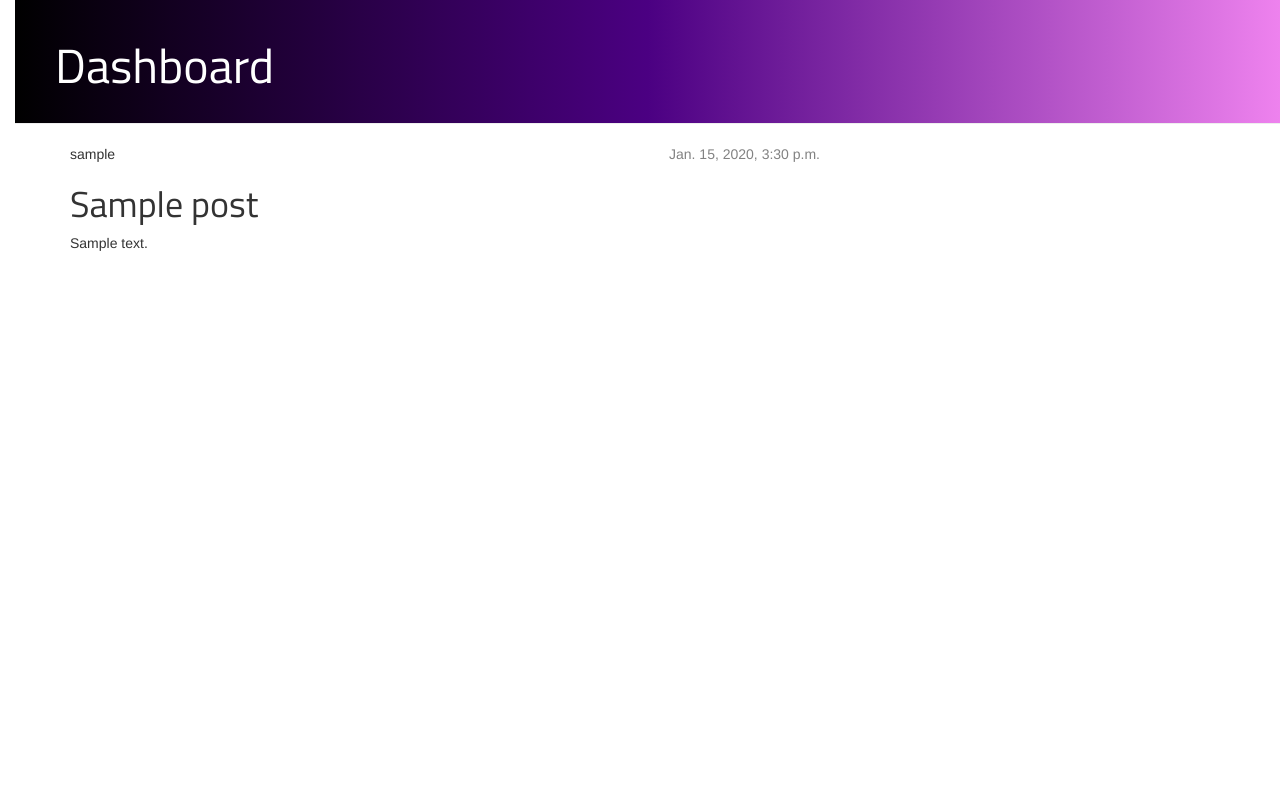
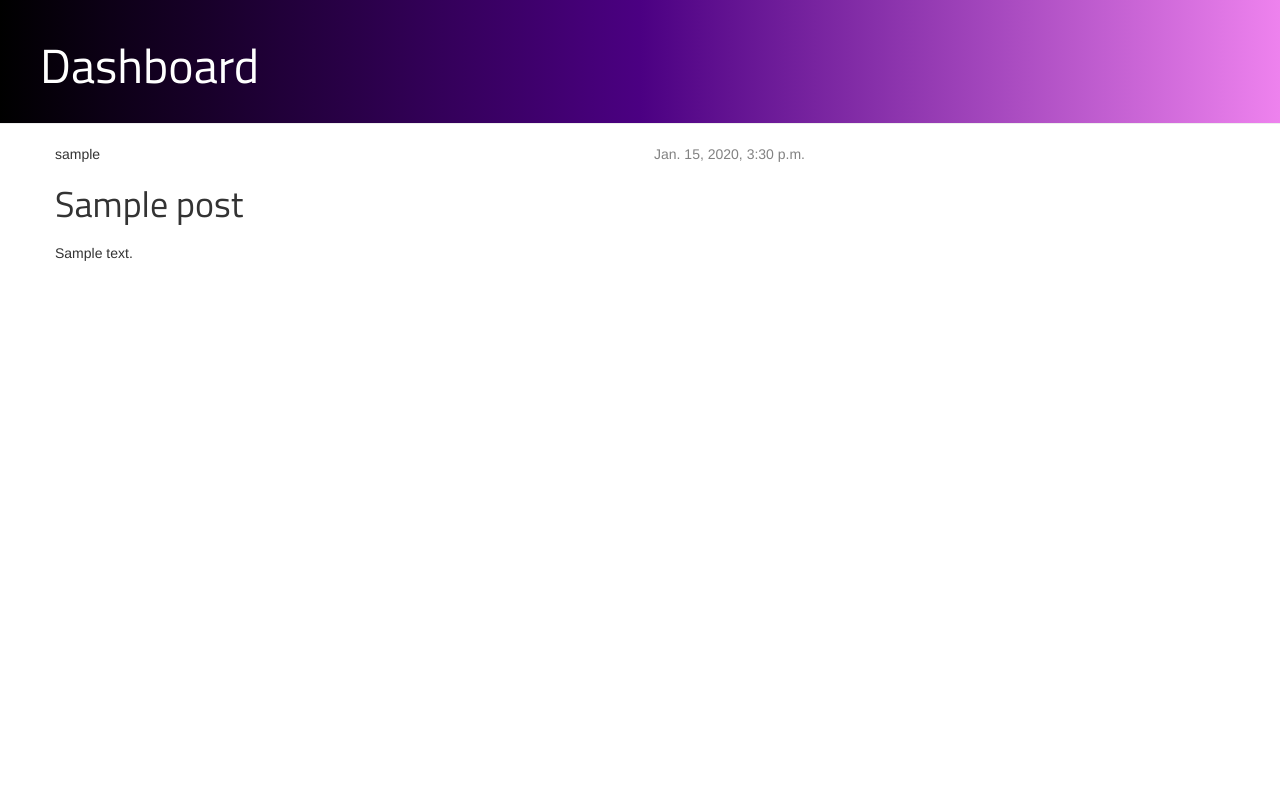
Before and after one commit to satyam07/BlueDash, a Django app: page /post/1/ in a window 1280 px wide. Run offline with Django 3.2, Linux system fonts and the light colour scheme; tables that the repository leaves empty hold one stand-in row (values such as "Sample post"); some libraries are stand-ins or nearby versions.

```diff
--- a/dash/static/css/blog.css
+++ b/dash/static/css/blog.css
@@ -4,7 +4,7 @@ h1 a {
 }
 
 body {
-    padding-left: 15px;
+    padding-left: 0px;
 }
 
 .page-header {
@@ -55,3 +55,10 @@ h1, h2, h3, h4, h5, h6 {
 .post h1 a, .post h1 a:visited {
     color: #000000;
 }
+
+ p {
+    text-overflow: ellipsis; /* will make [...] at the end */
+    width: 370px; /* change to your preferences */
+    white-space: nowrap; /* paragraph to one line */
+    overflow:hidden; /* older browsers */
+    }
```
